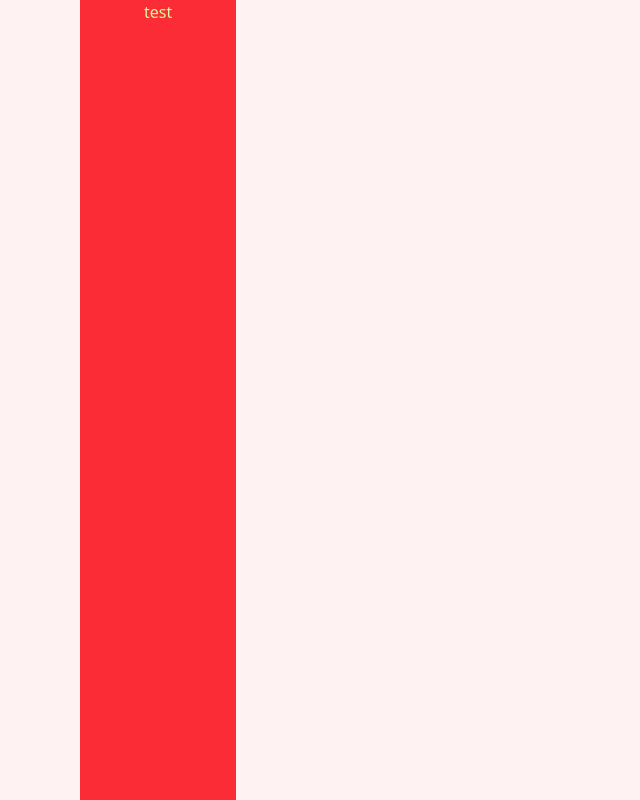
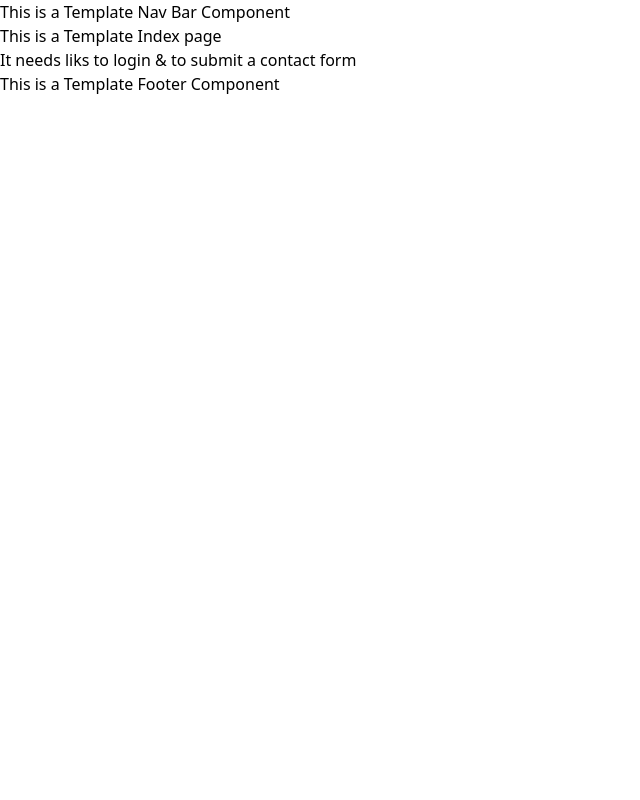
Before and after one commit to UTDallasEPICS/manos-unidas-for-autismo, a Nuxt app: page / in a window 1280 px wide. Shown: the whole page, without its empty margins (0-640 px from the left). Built offline with nearby package versions, Linux system fonts and the light colour scheme.

Commit message:
updated project base to assist team [Issue 24]
- added placeholders for: nav, footer, and index files
- added pages and components directories
- updated eslint to warn on single-word components

```diff
--- a/app.vue
+++ b/app.vue
@@ -1,7 +1,7 @@
 <template>
-	<body class="flex min-h-screen bg-red-50 px-15">
-		<p class="mx-5 bg-red-500 px-16 text-lime-200">test</p>
-	</body>
+	<Nav />
+	<NuxtPage />
+	<Footer />
 </template>
 
 <script></script>
--- /dev/null
+++ b/components/Footer.vue
@@ -0,0 +1,5 @@
+<template>
+	<h1>This is a Template Footer Component</h1>
+</template>
+
+<script lang="ts" setup></script>
--- /dev/null
+++ b/components/Nav.vue
@@ -0,0 +1,5 @@
+<template>
+	<h1>This is a Template Nav Bar Component</h1>
+</template>
+
+<script lang="ts" setup></script>
--- a/eslint.config.js
+++ b/eslint.config.js
@@ -15,6 +15,14 @@ export default [
 	{
 		files: ["**/*.vue"],
 		languageOptions: { parserOptions: { parser: tseslint.parser } },
+		rules: {
+			"vue/multi-word-component-names": [
+				"warn",
+				{
+					ignores: ["index", "Nav", "Footer"],
+				},
+			],
+		},
 	},
 	eslintConfigPrettier,
 ];
--- /dev/null
+++ b/pages/index.vue
@@ -0,0 +1,13 @@
+<template>
+	<h1>This is a Template Index page</h1>
+	<p>It needs liks to login & to submit a contact form</p>
+</template>
+
+<script lang="ts" setup>
+import { onMounted } from "vue";
+import { navigateTo } from "#imports";
+/* add you page's name after the / in 'navigateTo("/")' */
+onMounted(async () => {
+	await navigateTo("/");
+});
+</script>
```
